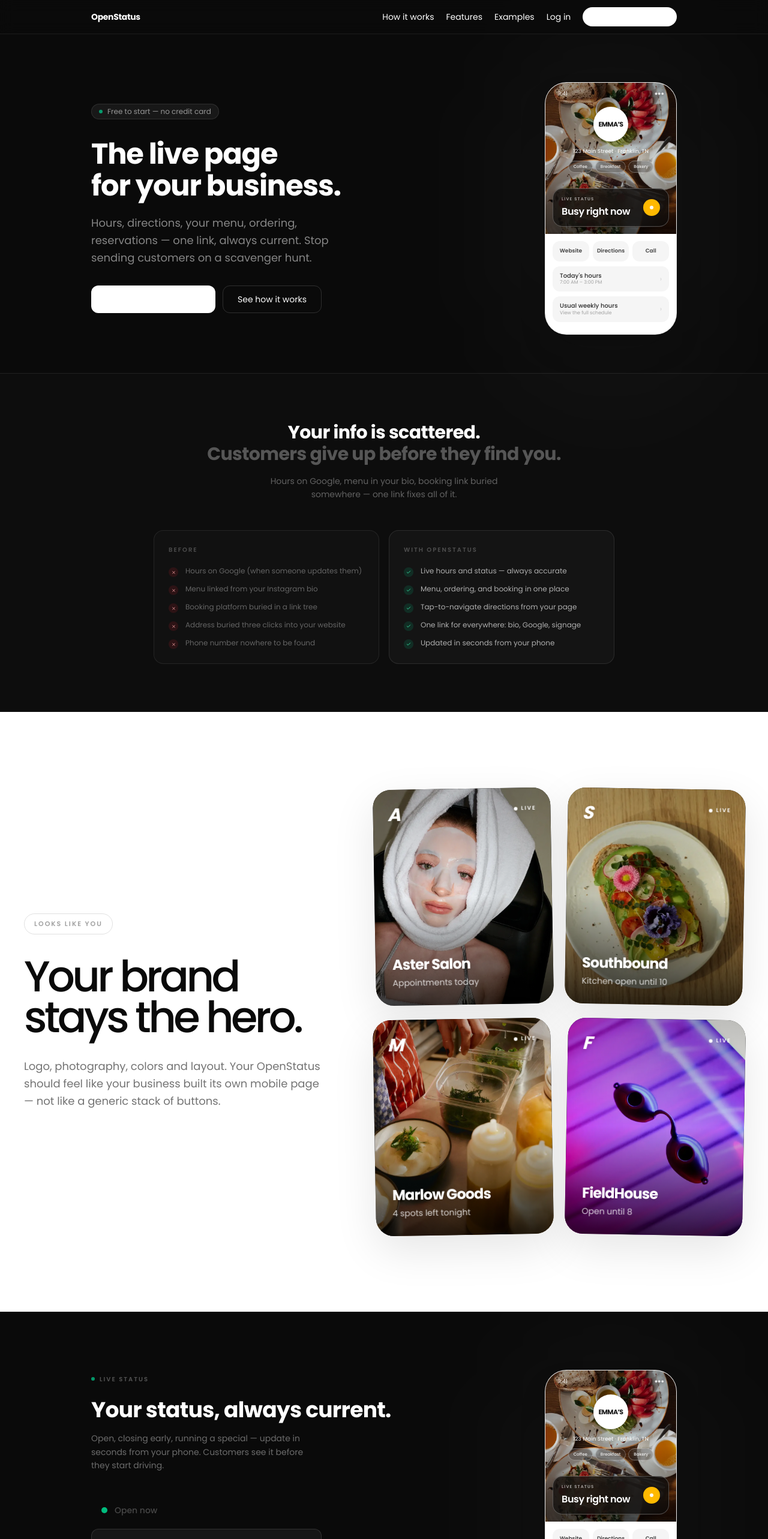
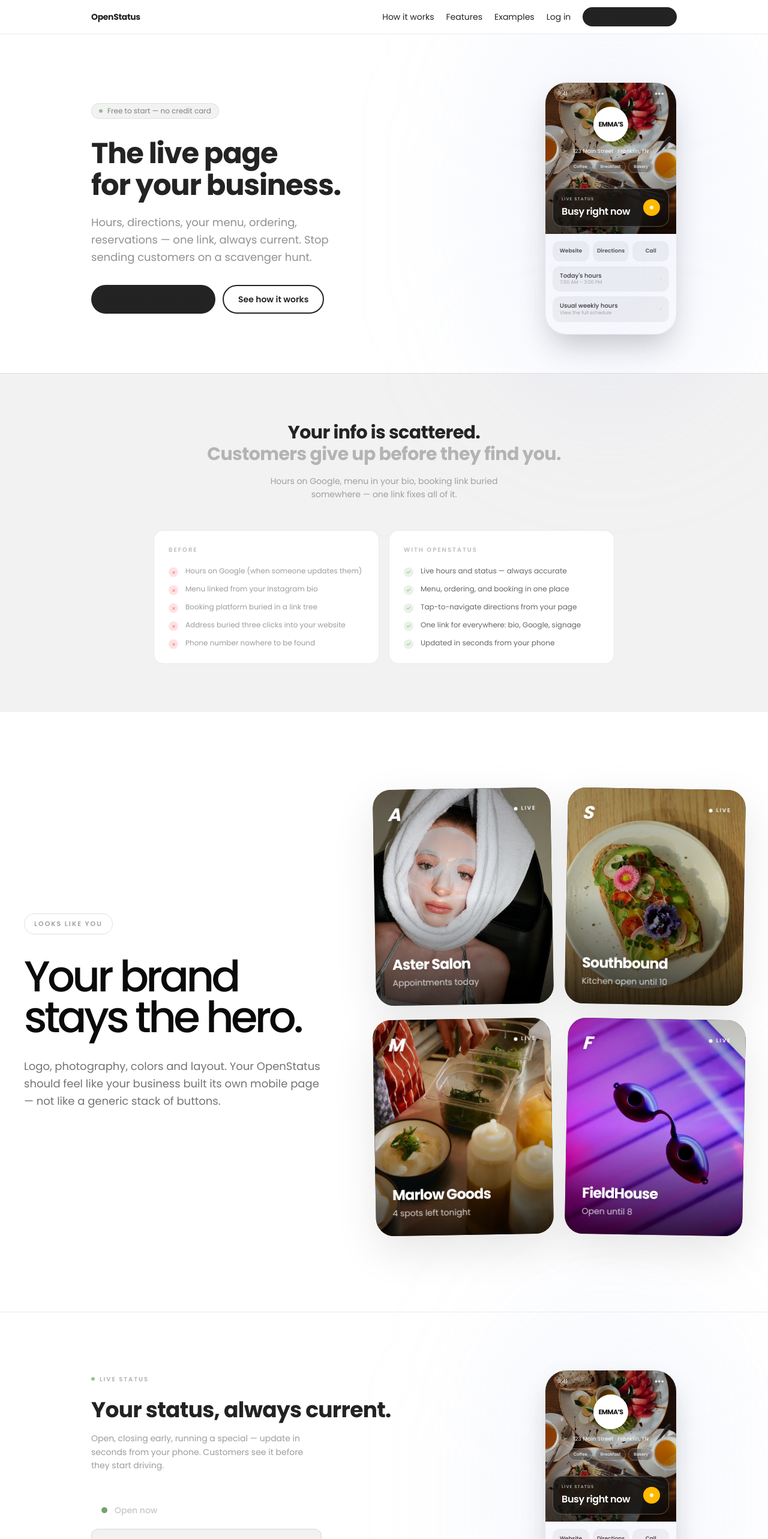
Before and after one commit to emmawest302-sketch/openstatus-web, a Next.js app: page / in a window 1280 px wide. Shown: the top 2566 px of the page at 60% size. Built offline with nearby package versions, Linux system fonts and the light colour scheme.

Commit message:
Apply brand refresh: white-dominant light theme

```diff
--- a/src/app/page.tsx
+++ b/src/app/page.tsx
@@ -17,7 +17,7 @@ const STATUS_CYCLE = ['Open', 'Busy', 'Closing Early', 'Closed'] as const;
 type Status = (typeof STATUS_CYCLE)[number];
 
 const STATUS_DOT: Record<Status, string> = {
-  Open: 'bg-emerald-500',
+  Open: 'bg-[#74A36D]',
   Busy: 'bg-amber-400',
   'Closing Early': 'bg-orange-400',
   Closed: 'bg-red-400',
@@ -175,7 +175,7 @@ function PhonePreview({ status }: { status: Status }) {
 
       <div className="grid grid-cols-3 gap-1.5 px-3 pt-3">
         {['Website', 'Directions', 'Call'].map((label) => (
-          <div key={label} className="rounded-xl bg-[#F5F5F5] px-1 py-2.5 text-center text-[9px] font-semibold text-neutral-700">
+          <div key={label} className="rounded-xl bg-[#F3F2F2] px-1 py-2.5 text-center text-[9px] font-semibold text-neutral-700">
             {label}
           </div>
         ))}
@@ -186,7 +186,7 @@ function PhonePreview({ status }: { status: Status }) {
           { label: "Today's hours", sub: '7:00 AM – 3:00 PM' },
           { label: 'Usual weekly hours', sub: 'View the full schedule' },
         ].map((b) => (
-          <div key={b.label} className="flex items-center rounded-xl bg-[#F5F5F5] px-3 py-2.5">
+          <div key={b.label} className="flex items-center rounded-xl bg-[#F3F2F2] px-3 py-2.5">
             <div className="min-w-0">
               <p className="text-[10px] font-medium leading-tight text-neutral-800">{b.label}</p>
               <p className="text-[8px] leading-tight text-neutral-400">{b.sub}</p>
@@ -203,12 +203,12 @@ function PhonePreview({ status }: { status: Status }) {
 
 function FeatureCard({ icon, title, desc }: { icon: ReactNode; title: string; desc: string }) {
   return (
-    <div className="bg-white/[0.03] border border-white/8 rounded-2xl p-5 hover:bg-white/[0.05] transition-colors">
-      <div className="w-9 h-9 rounded-xl bg-white/8 flex items-center justify-center mb-3 text-white/60">
+    <div className="bg-[#F3F2F2] border border-black/7 rounded-2xl p-5 hover:bg-[#ECEAEA] transition-colors">
+      <div className="w-9 h-9 rounded-xl bg-black/8 flex items-center justify-center mb-3 text-[#232323]/60">
         {icon}
       </div>
-      <p className="font-semibold text-white text-sm mb-1.5">{title}</p>
-      <p className="text-white/45 text-xs leading-relaxed">{desc}</p>
+      <p className="font-semibold text-[#232323] text-sm mb-1.5">{title}</p>
+      <p className="text-[#232323]/50 text-xs leading-relaxed">{desc}</p>
     </div>
   );
 }
@@ -316,28 +316,28 @@ export default function HomePage() {
   const currentStatus = STATUS_CYCLE[statusIdx];
 
   return (
-    <div className="min-h-screen bg-[#0a0a0a] text-white">
+    <div className="min-h-screen bg-white text-[#232323]">
 
       {/* ── NAV ── */}
-      <nav className="sticky top-0 z-50 border-b border-white/8 bg-[#0a0a0a]/90 backdrop-blur-md">
+      <nav className="sticky top-0 z-50 border-b border-black/8 bg-white/90 backdrop-blur-md">
         <div className="max-w-5xl mx-auto px-6 h-14 flex items-center justify-between">
           <span className="font-bold tracking-tight text-sm">OpenStatus</span>
           <div className="flex items-center gap-5">
-            <a href="#how" className="text-sm text-white/50 hover:text-white transition-colors hidden sm:block">
+            <a href="#how" className="text-sm text-[#232323]/50 hover:text-[#232323] transition-colors hidden sm:block">
               How it works
             </a>
-            <a href="#features" className="text-sm text-white/50 hover:text-white transition-colors hidden sm:block">
+            <a href="#features" className="text-sm text-[#232323]/50 hover:text-[#232323] transition-colors hidden sm:block">
               Features
             </a>
-            <a href="#examples" className="text-sm text-white/50 hover:text-white transition-colors hidden md:block">
+            <a href="#examples" className="text-sm text-[#232323]/50 hover:text-[#232323] transition-colors hidden md:block">
               Examples
             </a>
-            <Link href="/login" className="text-sm text-white/50 hover:text-white transition-colors">
+            <Link href="/login" className="text-sm text-[#232323]/50 hover:text-[#232323] transition-colors">
               Log in
             </Link>
             <Link
               href="/signup"
-              className="text-sm bg-white text-black font-semibold px-4 py-1.5 rounded-full hover:bg-white/90 transition-colors"
+              className="text-sm bg-[#232323] text-white font-semibold px-4 py-1.5 rounded-full hover:bg-[#111] transition-colors"
             >
               Create your page
             </Link>
@@ -349,27 +349,27 @@ export default function HomePage() {
       <section className="max-w-5xl mx-auto px-6 pt-20 pb-16">
         <div className="flex flex-col lg:flex-row items-center gap-14">
           <div className="flex-1 text-center lg:text-left">
-            <div className="inline-flex items-center gap-2 bg-white/6 border border-white/10 rounded-full px-3 py-1 text-xs text-white/55 mb-8">
-              <span className="w-1.5 h-1.5 rounded-full bg-emerald-400 inline-block animate-pulse" />
+            <div className="inline-flex items-center gap-2 bg-[#F3F2F2] border border-black/8 rounded-full px-3 py-1 text-xs text-[#232323]/55 mb-8">
+              <span className="w-1.5 h-1.5 rounded-full bg-[#74A36D] inline-block animate-pulse" />
               Free to start — no credit card
             </div>
             <h1 className="text-4xl lg:text-5xl font-bold leading-[1.1] tracking-[-0.025em] mb-5">
               The live page<br />
               for your business.
             </h1>
-            <p className="text-white/50 text-lg leading-relaxed mb-8 max-w-md mx-auto lg:mx-0">
+            <p className="text-[#232323]/50 text-lg leading-relaxed mb-8 max-w-md mx-auto lg:mx-0">
               Hours, directions, your menu, ordering, reservations — one link, always current. Stop sending customers on a scavenger hunt.
             </p>
             <div className="flex flex-wrap gap-3 justify-center lg:justify-start">
               <Link
                 href="/signup"
-                className="bg-white text-black font-semibold px-6 py-3 rounded-xl hover:bg-white/90 transition-colors text-sm"
+                className="bg-[#232323] text-white font-semibold px-6 py-3 rounded-full hover:bg-[#111] transition-colors text-sm"
               >
                 Build your page — free
               </Link>
               <a
                 href="#how"
-                className="border border-white/15 text-white/65 px-6 py-3 rounded-xl hover:border-white/30 hover:text-white transition-colors text-sm"
+                className="border-2 border-[#232323] text-[#232323] px-6 py-3 rounded-full hover:bg-[#F3F2F2] transition-colors text-sm font-semibold"
               >
                 See how it works
               </a>
@@ -377,28 +377,28 @@ export default function HomePage() {
           </div>
 
           <div className="flex-shrink-0 relative">
-            <div className="absolute inset-0 bg-white/[0.04] blur-[80px] rounded-full scale-150 pointer-events-none" />
+            <div className="absolute inset-0 bg-[#B4C1EF]/20 blur-[80px] rounded-full scale-150 pointer-events-none" />
             <PhonePreview status={currentStatus} />
           </div>
         </div>
       </section>
 
       {/* ── PROBLEM ── */}
-      <section className="border-t border-white/8 bg-[#0d0d0d]">
+      <section className="border-t border-black/8 bg-[#F3F2F2]">
         <div className="max-w-4xl mx-auto px-6 py-20">
           <div className="text-center mb-12">
             <h2 className="text-3xl font-bold tracking-[-0.02em] mb-4">
               Your info is scattered.<br />
-              <span className="text-white/30">Customers give up before they find you.</span>
+              <span className="text-[#232323]/30">Customers give up before they find you.</span>
             </h2>
-            <p className="text-white/35 text-sm leading-relaxed max-w-sm mx-auto">
+            <p className="text-[#232323]/40 text-sm leading-relaxed max-w-sm mx-auto">
               Hours on Google, menu in your bio, booking link buried somewhere — one link fixes all of it.
             </p>
           </div>
 
           <div className="grid grid-cols-1 sm:grid-cols-2 gap-4 max-w-3xl mx-auto">
-            <div className="rounded-2xl border border-white/8 bg-white/[0.02] p-6">
-              <p className="text-[10px] font-semibold uppercase tracking-[0.2em] text-white/25 mb-5">Before</p>
+            <div className="rounded-2xl border border-black/8 bg-white p-6">
+              <p className="text-[10px] font-semibold uppercase tracking-[0.2em] text-[#232323]/30 mb-5">Before</p>
               <div className="space-y-3">
                 {[
                   'Hours on Google (when someone updates them)',
@@ -408,17 +408,17 @@ export default function HomePage() {
                   'Phone number nowhere to be found',
                 ].map((item) => (
                   <div key={item} className="flex items-start gap-3">
-                    <span className="mt-0.5 w-4 h-4 rounded-full bg-red-500/12 flex items-center justify-center flex-shrink-0">
-                      <IconX size={7} color="rgb(252 165 165)" />
+                    <span className="mt-0.5 w-4 h-4 rounded-full bg-red-100 flex items-center justify-center flex-shrink-0">
+                      <IconX size={7} color="rgb(239 68 68)" />
                     </span>
-                    <p className="text-[12px] text-white/35 leading-snug">{item}</p>
+                    <p className="text-[12px] text-[#232323]/45 leading-snug">{item}</p>
                   </div>
                 ))}
               </div>
             </div>
 
-            <div className="rounded-2xl border border-white/10 bg-white/[0.03] p-6">
-              <p className="text-[10px] font-semibold uppercase tracking-[0.2em] text-white/25 mb-5">With OpenStatus</p>
+            <div className="rounded-2xl border border-black/8 bg-white p-6">
+              <p className="text-[10px] font-semibold uppercase tracking-[0.2em] text-[#232323]/30 mb-5">With OpenStatus</p>
               <div className="space-y-3">
                 {[
                   'Live hours and status — always accurate',
@@ -428,10 +428,10 @@ export default function HomePage() {
                   'Updated in seconds from your phone',
                 ].map((item) => (
                   <div key={item} className="flex items-start gap-3">
-                    <span className="mt-0.5 w-4 h-4 rounded-full bg-emerald-500/15 flex items-center justify-center flex-shrink-0">
-                      <IconCheck size={8} color="rgb(52 211 153)" />
+                    <span className="mt-0.5 w-4 h-4 rounded-full bg-[#74A36D]/15 flex items-center justify-center flex-shrink-0">
+                      <IconCheck size={8} color="#74A36D" />
                     </span>
-                    <p className="text-[12px] text-white/65 leading-snug">{item}</p>
+                    <p className="text-[12px] text-[#232323]/70 leading-snug">{item}</p>
                   </div>
                 ))}
               </div>
@@ -464,17 +464,17 @@ export default function HomePage() {
       </section>
 
       {/* ── LIVE STATUS ── */}
-      <section className="border-t border-white/8">
+      <section className="border-t border-black/8 bg-white">
         <div className="max-w-5xl mx-auto px-6 py-24 flex flex-col lg:flex-row items-center gap-16">
           <div className="flex-1 text-center lg:text-left">
-            <span className="inline-flex items-center gap-2 text-[10px] font-semibold uppercase tracking-[0.2em] text-white/30 mb-6">
-              <span className="w-1.5 h-1.5 rounded-full bg-emerald-400 animate-pulse inline-block" />
+            <span className="inline-flex items-center gap-2 text-[10px] font-semibold uppercase tracking-[0.2em] text-[#232323]/35 mb-6">
+              <span className="w-1.5 h-1.5 rounded-full bg-[#74A36D] animate-pulse inline-block" />
               Live status
             </span>
             <h2 className="text-3xl lg:text-4xl font-bold tracking-[-0.02em] mb-4">
               Your status, always current.
             </h2>
-            <p className="text-white/40 text-sm leading-relaxed mb-10 max-w-sm mx-auto lg:mx-0">
+            <p className="text-[#232323]/45 text-sm leading-relaxed mb-10 max-w-sm mx-auto lg:mx-0">
               Open, closing early, running a special — update in seconds from your phone. Customers see it before they start driving.
             </p>
             <div className="space-y-2 max-w-sm mx-auto lg:mx-0 text-left">
@@ -484,19 +484,19 @@ export default function HomePage() {
                   className={cn(
                     'flex items-center gap-3 rounded-xl px-4 py-3 border transition-all duration-500',
                     currentStatus === s
-                      ? 'border-white/12 bg-white/[0.05]'
+                      ? 'border-black/10 bg-[#F3F2F2]'
                       : 'border-transparent',
                   )}
                 >
                   <span className={cn('w-2.5 h-2.5 rounded-full flex-shrink-0 transition-all duration-500', STATUS_DOT[s])} />
                   <span className={cn(
                     'text-sm font-medium transition-all duration-500',
-                    currentStatus === s ? 'text-white' : 'text-white/25',
+                    currentStatus === s ? 'text-[#232323]' : 'text-[#232323]/25',
                   )}>
                     {STATUS_LABEL[s]}
                   </span>
                   {currentStatus === s && (
-                    <span className="ml-auto text-[10px] text-white/30 font-medium">Now showing</span>
+                    <span className="ml-auto text-[10px] text-[#232323]/35 font-medium">Now showing</span>
                   )}
                 </div>
               ))}
@@ -504,14 +504,14 @@ export default function HomePage() {
           </div>
 
           <div className="flex-shrink-0 relative">
-            <div className="absolute inset-0 bg-white/[0.03] blur-[80px] rounded-full scale-150 pointer-events-none" />
+            <div className="absolute inset-0 bg-[#B4C1EF]/15 blur-[80px] rounded-full scale-150 pointer-events-none" />
             <PhonePreview status={currentStatus} />
           </div>
         </div>
       </section>
 
       {/* ── STAT BAR ── */}
-      <section className="border-t border-white/8 bg-white/[0.02]">
+      <section className="border-t border-black/8 bg-[#F3F2F2]">
         <div className="max-w-5xl mx-auto px-6 py-10 grid grid-cols-2 lg:grid-cols-4 gap-8 text-center">
           {[
             { value: '2,481', label: 'Customer visits' },
@@ -520,8 +520,8 @@ export default function HomePage() {
             { value: '219', label: 'Orders placed' },
           ].map(({ value, label }) => (
             <div key={label}>
-              <p className="text-2xl lg:text-3xl font-bold text-white">{value}</p>
-              <p className="text-white/35 text-xs mt-1">{label}</p>
+              <p className="text-2xl lg:text-3xl font-bold text-[#232323]">{value}</p>
+              <p className="text-[#232323]/40 text-xs mt-1">{label}</p>
             </div>
           ))}
         </div>
@@ -531,7 +531,7 @@ export default function HomePage() {
       <section id="how" className="max-w-5xl mx-auto px-6 py-24">
         <div className="text-center mb-16">
           <h2 className="text-3xl font-bold tracking-[-0.02em] mb-3">Up and running in minutes</h2>
-          <p className="text-white/40 text-sm max-w-xs mx-auto">No developer. No monthly fee to start.</p>
+          <p className="text-[#232323]/40 text-sm max-w-xs mx-auto">No developer. No monthly fee to start.</p>
         </div>
         <div className="grid lg:grid-cols-3 gap-10">
           {[
@@ -552,9 +552,9 @@ export default function HomePage() {
             },
           ].map(({ step, title, desc }) => (
             <div key={step}>
-              <p className="text-7xl font-black text-white/[0.04] leading-none mb-3 select-none">{step}</p>
-              <h3 className="font-semibold text-base mb-2">{title}</h3>
-              <p className="text-white/40 text-sm leading-relaxed">{desc}</p>
+              <p className="text-7xl font-black text-black/[0.05] leading-none mb-3 select-none">{step}</p>
+              <h3 className="font-semibold text-base mb-2 text-[#232323]">{title}</h3>
+              <p className="text-[#232323]/45 text-sm leading-relaxed">{desc}</p>
             </div>
           ))}
         </div>
@@ -564,7 +564,7 @@ export default function HomePage() {
       <section id="features" className="max-w-5xl mx-auto px-6 pb-24">
         <div className="text-center mb-14">
           <h2 className="text-3xl font-bold tracking-[-0.02em] mb-3">Every block has a job</h2>
-          <p className="text-white/40 text-sm max-w-xs mx-auto">
+          <p className="text-[#232323]/40 text-sm max-w-xs mx-auto">
             Turn on only what&apos;s relevant to your business.
           </p>
         </div>
@@ -602,8 +602,8 @@ export default function HomePage() {
         </div>
       </section>
 
-      {/* ── ANALYTICS ── */}
-      <section className="border-t border-white/8 bg-white/[0.015]">
+      {/* ── ANALYTICS — stays dark, single brand anchor ── */}
+      <section className="border-t border-black/8 bg-[#232323] text-white">
         <div className="max-w-5xl mx-auto px-6 py-24 flex flex-col lg:flex-row items-center gap-16">
           <div className="flex-1">
             <h2 className="text-3xl font-bold tracking-[-0.02em] mb-4">
@@ -620,8 +620,8 @@ export default function HomePage() {
                 'Directions vs menu vs ordering split',
               ].map((item) => (
                 <li key={item} className="flex items-start gap-2.5 text-sm text-white/55">
-                  <span className="w-4 h-4 rounded-full bg-emerald-500/15 flex items-center justify-center flex-shrink-0 mt-0.5">
-                    <IconCheck size={8} color="rgb(52 211 153)" />
+                  <span className="w-4 h-4 rounded-full bg-[#74A36D]/20 flex items-center justify-center flex-shrink-0 mt-0.5">
+                    <IconCheck size={8} color="#74A36D" />
                   </span>
                   {item}
                 </li>
@@ -629,14 +629,14 @@ export default function HomePage() {
             </ul>
           </div>
 
-          <div className="flex-shrink-0 bg-[#111] border border-white/8 rounded-2xl p-5 w-full lg:w-72">
+          <div className="flex-shrink-0 bg-[#1a1a1a] border border-white/8 rounded-2xl p-5 w-full lg:w-72">
             <div className="flex justify-between items-center mb-5">
               <p className="text-xs font-medium text-white/60">Last 30 days</p>
               <span className="text-[10px] text-white/30 bg-white/5 rounded-full px-2 py-0.5">Corner Café</span>
             </div>
-            <AnalyticsBar label="Directions" value={642} max={700} color="bg-blue-500" />
-            <AnalyticsBar label="Menu views" value={381} max={700} color="bg-purple-500" />
-            <AnalyticsBar label="Orders" value={219} max={700} color="bg-emerald-500" />
+            <AnalyticsBar label="Directions" value={642} max={700} color="bg-[#B4C1EF]" />
+            <AnalyticsBar label="Menu views" value={381} max={700} color="bg-[#F8AE9D]" />
+            <AnalyticsBar label="Orders" value={219} max={700} color="bg-[#74A36D]" />
             <AnalyticsBar label="Booking clicks" value={97} max={700} color="bg-amber-400" />
           </div>
         </div>
@@ -644,31 +644,31 @@ export default function HomePage() {
 
       {/* ── FINAL CTA ── */}
       <section className="max-w-5xl mx-auto px-6 py-28 text-center">
-        <p className="text-[10px] font-semibold uppercase tracking-[0.22em] text-white/25 mb-6">
+        <p className="text-[10px] font-semibold uppercase tracking-[0.22em] text-[#232323]/30 mb-6">
           Start for free
         </p>
         <h2 className="text-4xl lg:text-5xl font-bold tracking-[-0.025em] mb-4 leading-[1.1]">
           Your customers are looking.<br />
-          <span className="text-white/35">Give them one place to land.</span>
+          <span className="text-[#232323]/30">Give them one place to land.</span>
         </h2>
-        <p className="text-white/30 text-sm mb-10 max-w-xs mx-auto">
+        <p className="text-[#232323]/35 text-sm mb-10 max-w-xs mx-auto">
           No credit card. No developer. Live in minutes.
         </p>
         <Link
           href="/signup"
-          className="inline-block bg-white text-black font-semibold px-8 py-3.5 rounded-xl text-sm hover:bg-white/90 transition-colors"
+          className="inline-block bg-[#232323] text-white font-semibold px-8 py-3.5 rounded-full text-sm hover:bg-[#111] transition-colors"
         >
           Build your page — free
         </Link>
       </section>
 
       {/* ── FOOTER ── */}
-      <footer className="border-t border-white/8 py-8">
-        <div className="max-w-5xl mx-auto px-6 flex items-center justify-between text-white/25 text-xs">
+      <footer className="border-t border-black/8 bg-[#232323] py-8">
+        <div className="max-w-5xl mx-auto px-6 flex items-center justify-between text-white/30 text-xs">
           <span>© 2026 OpenStatus</span>
           <div className="flex gap-5">
-            <Link href="/login" className="hover:text-white/50 transition-colors">Log in</Link>
-            <Link href="/signup" className="hover:text-white/50 transition-colors">Sign up free</Link>
+            <Link href="/login" className="hover:text-white/55 transition-colors">Log in</Link>
+            <Link href="/signup" className="hover:text-white/55 transition-colors">Sign up free</Link>
           </div>
         </div>
       </footer>
--- a/src/app/signup/page.tsx
+++ b/src/app/signup/page.tsx
@@ -66,10 +66,10 @@ export default function SignupPage() {
   };
 
   const busy = loading || oauthLoading !== null;
-  const field = 'w-full rounded-[18px] border border-black/10 bg-white/85 px-4 py-4 text-sm outline-none transition focus:border-black/30 focus:ring-4 focus:ring-[#C8FF62]/25';
+  const field = 'w-full rounded-[18px] border border-black/10 bg-white/85 px-4 py-4 text-sm outline-none transition focus:border-black/30 focus:ring-4 focus:ring-[#232323]/10';
 
-  return <main className="relative min-h-screen overflow-hidden bg-[#F5F3ED] text-[#101010]" style={{fontFamily:'var(--font-poppins)'}}>
-    <div className="absolute -left-24 top-20 h-80 w-80 rounded-full bg-[#C8FF62]/55 blur-3xl"/>
+  return <main className="relative min-h-screen overflow-hidden bg-white text-[#232323]" style={{fontFamily:'var(--font-poppins)'}}>
+    <div className="absolute -left-24 top-20 h-80 w-80 rounded-full bg-[#FFF2C1]/55 blur-3xl"/>
     <div className="absolute right-[-80px] top-[18%] h-96 w-96 rounded-full bg-[#CBD9FF]/70 blur-3xl"/>
     <div className="absolute bottom-[-80px] left-[38%] h-72 w-72 rounded-full bg-[#F8AE9D]/35 blur-3xl"/>
     <header className="relative z-10 mx-auto flex w-[min(94%,1180px)] items-center justify-between pt-5">
@@ -111,7 +111,7 @@ export default function SignupPage() {
           <label className="block"><span className="mb-2 block text-xs font-semibold">Email</span><input type="email" autoComplete="email" value={email} onChange={e=>setEmail(e.target.value)} placeholder="you@business.com" className={field} required/></label>
           <label className="block"><span className="mb-2 block text-xs font-semibold">Password</span><input type="password" autoComplete="new-password" value={password} onChange={e=>setPassword(e.target.value)} placeholder="At least 6 characters" minLength={6} className={field} required/></label>
           {error ? <p className="rounded-[16px] bg-[#F8AE9D]/65 p-4 text-sm" role="alert">{error}</p> : null}
-          {notice ? <p className="rounded-[16px] bg-[#C8FF62]/55 p-4 text-sm" aria-live="polite">{notice}</p> : null}
+          {notice ? <p className="rounded-[16px] bg-[#FFF2C1]/55 p-4 text-sm" aria-live="polite">{notice}</p> : null}
           <button type="submit" disabled={busy} className="flex min-h-14 w-full items-center justify-between rounded-full bg-black px-5 text-sm font-bold text-white shadow-lg transition hover:-translate-y-0.5 disabled:opacity-40"><span>{loading?'Creating account...':'Create account'}</span><span>↗</span></button>
         </form>
         <p className="mt-6 text-sm text-black/50">Already have an OpenStatus? <Link href="/login" className="font-semibold text-black">Sign in →</Link></p>
```
Also changed, not shown: src/app/login/page.tsx (+4 -4 lines), src/app/globals.css.
